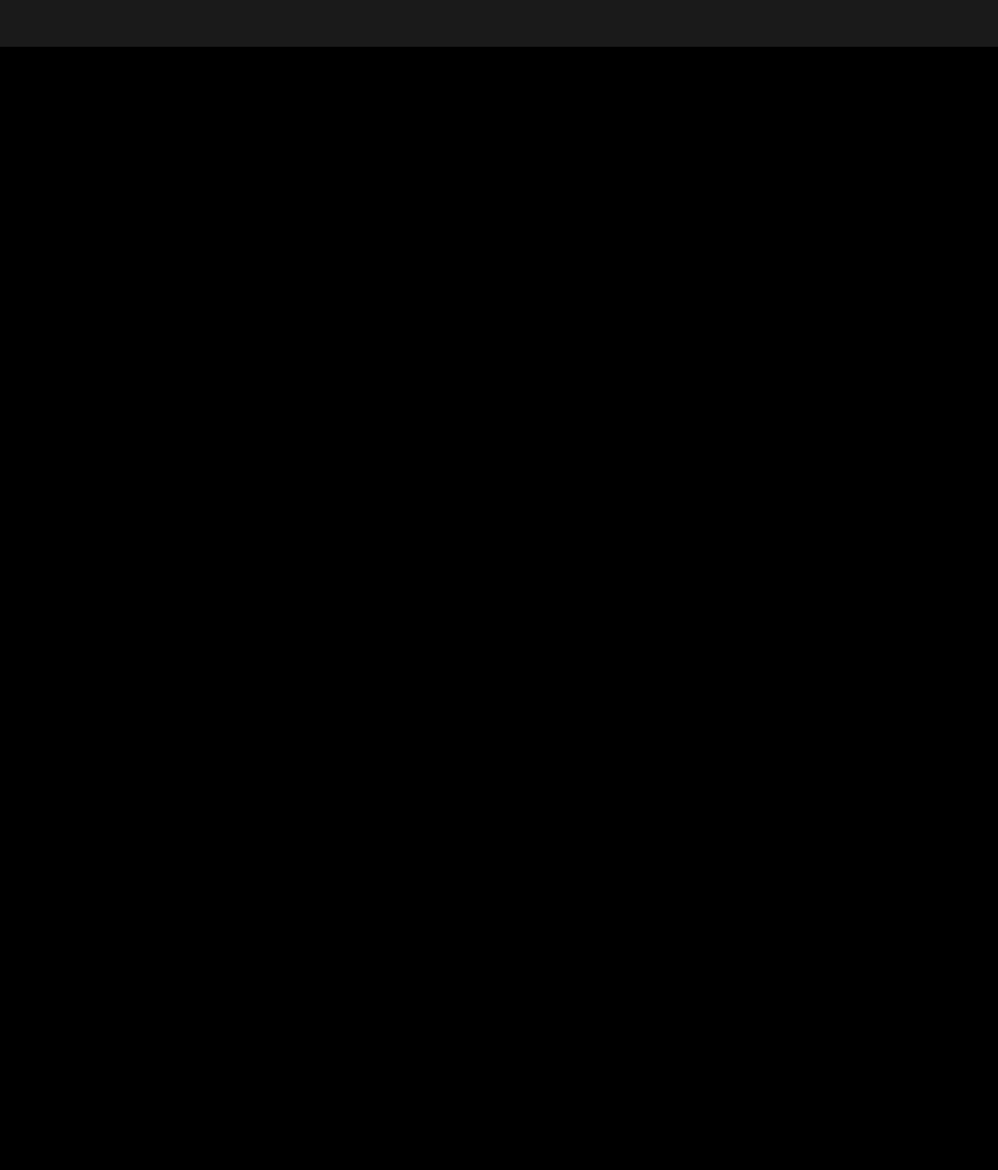
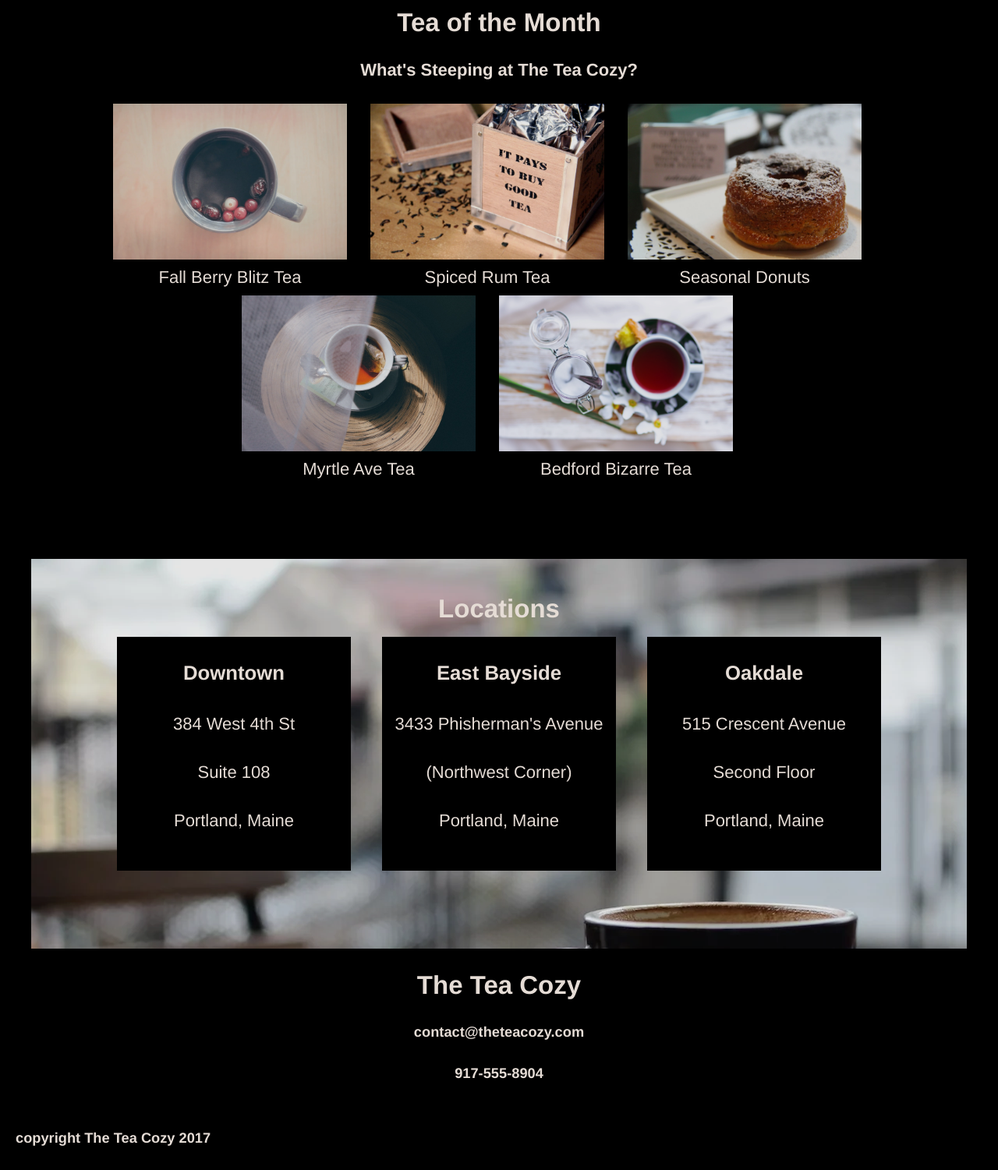
Before and after one commit to titanic00/codeacademy-projects, a plain HTML site: page tea-cozy-project/index.html in a window 1280 px wide. Shown: the part 740-2241 px from the top of the page at 78% size. Before the commit the page ends 800 px from the top, so only its background shows below. Drawn offline with Linux system fonts and the light colour scheme.

Commit message:
added remaining code

```diff
--- a/tea-cozy-project/index.html
+++ b/tea-cozy-project/index.html
@@ -5,7 +5,7 @@
 </header>
 
 <body>
-    <div class="container">
+    <div class="container-header">
         <div class="head">
             <div class="img-header">
                 <img src="./recourses/images/img-tea-cozy-logo.jpg" id="logo" />
@@ -17,23 +17,72 @@
             </div>
         </div>
     </div>
+    <div class="container-middle">
+        <div class="image-text">
+            <h2>Our Mission</h2>
+            <h4>Handpicked, Artisanally Curated, Free Range, Sustainable, Small Batch, Fair Trade, Organic Tea</h4>
+        </div>
+    </div>
+    <div class="container-third-part">
+        <h2>Tea of the Month</h2>
+        <h4>What's Steeping at The Tea Cozy?</h4>
+        <div class="container-img">
+            <div>
+                <img src="./recourses/images/img-berryblitz.jpg" />
+                <p>Fall Berry Blitz Tea</p>
+            </div>
+            <div>
+                <img src="./recourses/images/img-spiced-rum.jpg" />
+                <p>Spiced Rum Tea</p>
+            </div>
+            <div>
+                <img src="./recourses/images/img-donut.jpg" />
+                <p>Seasonal Donuts</p>
+            </div>
+            <div>
+                <img src="./recourses/images/img-myrtle-ave.jpg" />
+                <p>Myrtle Ave Tea</p>
+            </div>
+            <div>
+                <img src="./recourses/images/img-bedford-bizarre.jpg" />
+                <p>Bedford Bizarre Tea</p>
+            </div>
+        </div>
+    </div>
+    <div id="fourth-header">
+        <h2>Locations</h2>
+    </div>
+    <div class="container-fourth-part">
+        <div class="block-one">
+            <h3>Downtown</h3>
+            <p>384 West 4th St</p>
+            <p>Suite 108</p>
+            <p>Portland, Maine</p>
+        </div>
+        <div class="block-two">
+            <h3>East Bayside</h3>
+            <p>3433 Phisherman's Avenue</p>
+            <p>(Northwest Corner)</p>
+            <p>Portland, Maine</p>
+        </div>
+        <div class="block-three">
+            <h3>Oakdale</h3>
+            <p>515 Crescent Avenue</p>
+            <p>Second Floor</p>
+            <p>Portland, Maine</p>
+        </div>
+    </div>
+    <footer>
+        <div class="contact-info">
+            <h2>The Tea Cozy</h2>
+            <h5>contact@theteacozy.com</h5>
+            <h5>917-555-8904</h5>
+        </div>
+        <div id="copyright">
+            <h5>copyright The Tea Cozy 2017</h5>
+        </div>
+    </footer>
+    </footer>
 </body>
 
 </html>
-
-
-
-<!--<body>
-    <div class="header">
-        <div class="logo-img">
-            <img src="./recourses/images/img-tea-cozy-logo.jpg" id="logo" />
-        </div>
-        <div class="navbar">
-            <p class="nav">Mission</p>
-            <p class="nav">Featured Tea</p>
-            <p class="nav">Locations</p>
-        </div>
-    </div>
-</body>
-
--->
--- a/tea-cozy-project/recourses/style/style.css
+++ b/tea-cozy-project/recourses/style/style.css
@@ -1,4 +1,4 @@
-html {
+body {
     font-family: Helvetica;
     font-size: 22px;
     color: seashell;
@@ -7,50 +7,155 @@ html {
     text-align: center;
     margin: 0;
     padding: 0;
+    box-sizing: border-box;
 }
 
+/* ----------------------------------------------------------------------------------- */
 
-.container .head {
+.container-header {
+    position: fixed;
+    width: 100%;
+}
+
+.container-header .head {
     display: flex;
     justify-content: space-between;
+    align-items: center;
     height: 69px;
     border-bottom: 1px solid seashell;
     opacity: 0.9;
 }
 
-.container .head .navbar {
-    position: fixed;
-    right: 150px;
+.container-header .head .navbar p {
+    text-decoration: underline;
+    display: inline-block;
+    margin: 10px;
 }
 
-.container .head .navbar p {
-    text-decoration: underline;
-    display: inline-block;
-}
-
-.container .head .img-header #logo {
+.container-header .head .img-header #logo {
     height: 50px;
     padding-left: 10px;
 }
 
+/* ----------------------------------------------------------------------------------- */
 
-/*.header .logo-img,
-.header .navbar {
-    display: inline-block;
-
+.container-middle {
+    display: flex;
+    background-image: url('../images/img-mission-background.jpg');
+    height: 700px;
+    width: 1200px;
+    align-items: center;
+    margin: 0 auto;
+    opacity: 1;
 }
 
-.header .logo-img {
-    float: left;
+.container-middle .image-text {
+    background-color: black;
+    opacity: 1;
 }
 
-.header .navbar .nav {
-    display: inline;
+.container-middle .image-text h4 {
+    margin: 10px;
+    margin-left: 0;
+    margin-right: 0;
+    font-weight: bold;
+    width: 1200px;
 }
 
-.header .navbar {
+.container-middle .image-text h2 {
+    margin: 10px;
+    font-size: 1.5em;
+    margin-left: 0;
+    margin-right: 0;
+    font-weight: bold;
+    width: 1200px;
+}
 
-    position: fixed;
-    right: 150px;
+/* ----------------------------------------------------------------------------------- */
+
+.container-third-part {
+    width: 1000px;
+    margin: 0 auto;
+    margin-top: 50px;
 }
-*/
+
+.container-third-part h2 {
+    font-size: 1.5em;
+    margin-left: 0;
+    margin-right: 0;
+    font-weight: bold;
+}
+
+.container-third-part h4 {
+    margin-left: 0;
+    margin-right: 0;
+    font-weight: bold;
+}
+
+.container-third-part .container-img {
+    display: flex;
+    flex-wrap: wrap;
+    justify-content: center;
+    opacity: 1;
+}
+
+.container-third-part .container-img div {
+    margin-right: 30px;
+}
+
+.container-third-part .container-img img {
+    height: 200px;
+    width: 300px;
+}
+
+.container-third-part .container-img p {
+    margin: 10px;
+}
+
+/* ----------------------------------------------------------------------------------- */
+
+.container-fourth-part {
+    height: 500px;
+    width: 1200px;
+    background-image: url('../images/img-locations-background.jpg');
+    margin: 0 auto;
+    display: flex;
+    justify-content: center;
+    align-items: center;
+}
+
+.block-one,
+.block-two,
+.block-three {
+    background-color: black;
+    width: 300px;
+    height: 300px;
+    box-sizing: border-box;
+}
+
+.block-one,
+.block-two {
+    margin-right: 40px;
+}
+
+.block-one,
+.block-two,
+.block-three {
+    line-height: 40px;
+}
+
+#fourth-header {
+    position: relative;
+    top: 110px;
+}
+
+/* ----------------------------------------------------------------------------------- */
+
+#copyright {
+    float: left;
+    margin-left: 20px;
+}
+
+footer {
+    height: 200px;
+}
```
